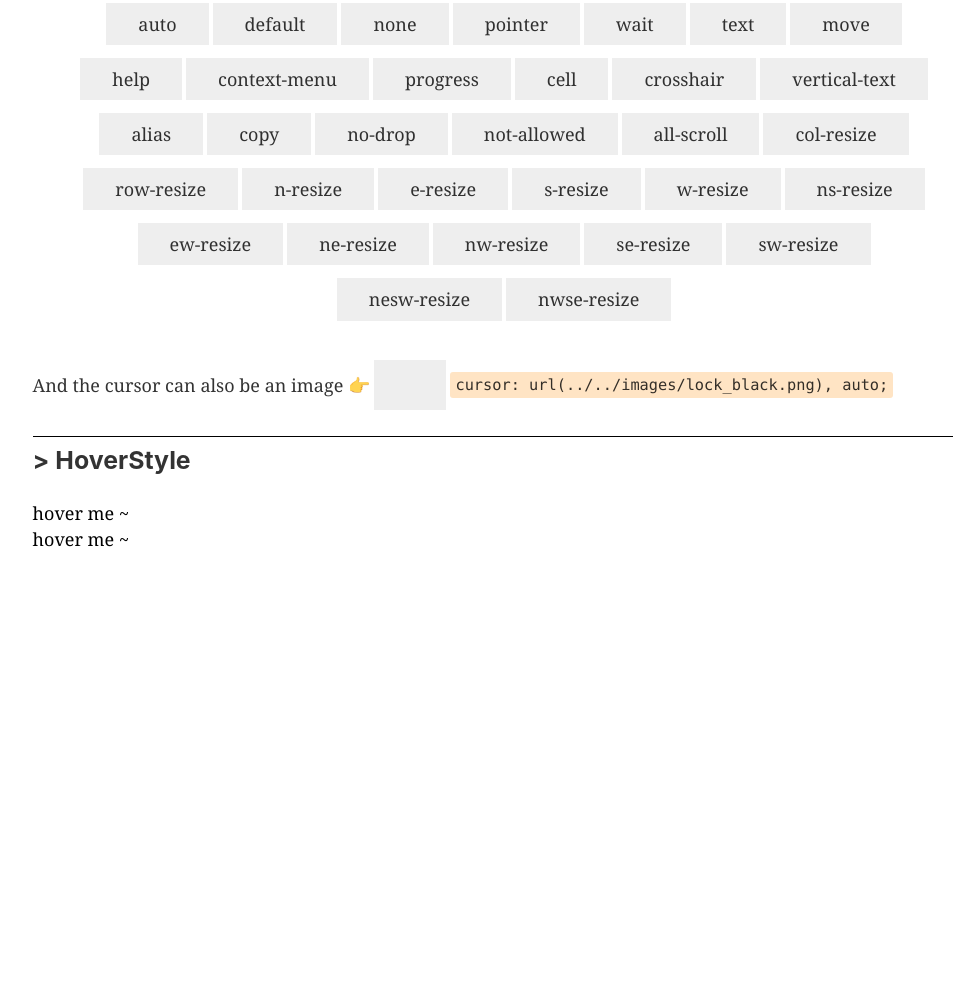
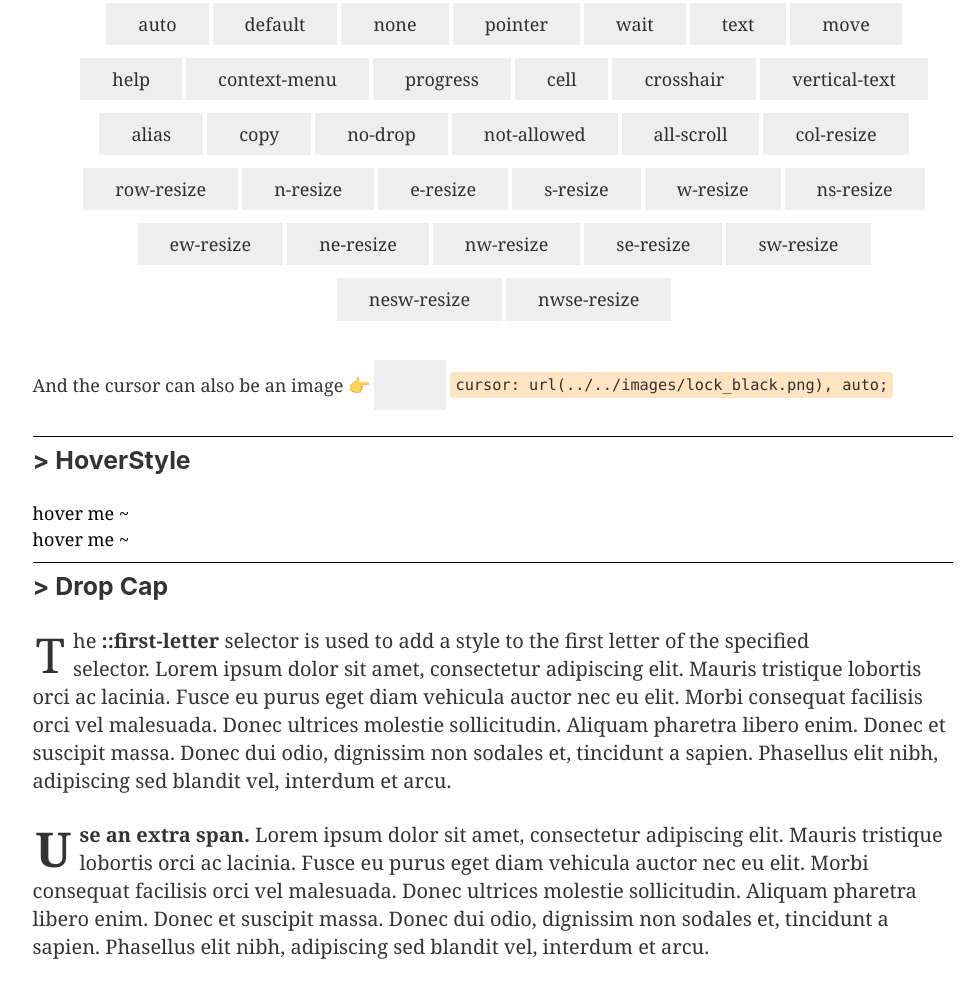
Before and after one commit to Cygra/css_magic, a Gatsby site: page / in a window 1280 px wide. Shown: the part 2007-3004 px from the top of the page, without its empty margins (147-1124 px from the left). Before the commit the page ends 2586 px from the top, so only its background shows below. Built offline with nearby package versions, Linux system fonts and the light colour scheme; Gatsby itself is replaced by a stand-in of ours.

Commit message:
👏 Drop Cap

```diff
--- /dev/null
+++ b/src/components/DropCap/DropCap.less
@@ -0,0 +1,14 @@
+.drop-cap-item {
+  p {
+    font-size: 20px;
+    line-height: 28px;
+  }
+  #first-letter::first-letter,
+  #use-span .drop-cap {
+    font-size: 240%;
+    float: left;
+    line-height: 56px;
+    padding-right: 8px;
+    padding-left: 3px;
+  }
+}
--- /dev/null
+++ b/src/components/DropCap/index.js
@@ -0,0 +1,20 @@
+import React from 'react'
+import Item from "../Item"
+import './DropCap.less'
+
+const lorem = 'Lorem ipsum dolor sit amet, consectetur adipiscing elit. Mauris tristique lobortis orci ac lacinia. Fusce eu purus eget diam vehicula auctor nec eu elit. Morbi consequat facilisis orci vel malesuada. Donec ultrices molestie sollicitudin. Aliquam pharetra libero enim. Donec et suscipit massa. Donec dui odio, dignissim non sodales et, tincidunt a sapien. Phasellus elit nibh, adipiscing sed blandit vel, interdum et arcu.'
+
+const DropCap = () => (
+  <Item title="Drop Cap">
+    <p id="first-letter">
+      The <b>::first-letter</b> selector is used to add a style to the first letter of the specified selector.&nbsp;
+      {lorem}
+    </p>
+    <p id="use-span">
+      <b><span className="drop-cap">U</span>se an extra span.&nbsp;</b>
+      {lorem}
+    </p>
+  </Item>
+)
+
+export default DropCap
--- a/src/pages/index.js
+++ b/src/pages/index.js
@@ -8,6 +8,7 @@ import Input from '../components/Input'
 import Console from '../components/Console'
 import Cursor from '../components/Cursor'
 import HoverStyle from '../components/HoverStyle'
+import DropCap from '../components/DropCap'
 
 const IndexPage = () => (
   <Layout>
@@ -36,6 +37,7 @@ const IndexPage = () => (
     <Console />
     <Cursor />
     <HoverStyle />
+    <DropCap />
   </Layout>
 )
 
```
